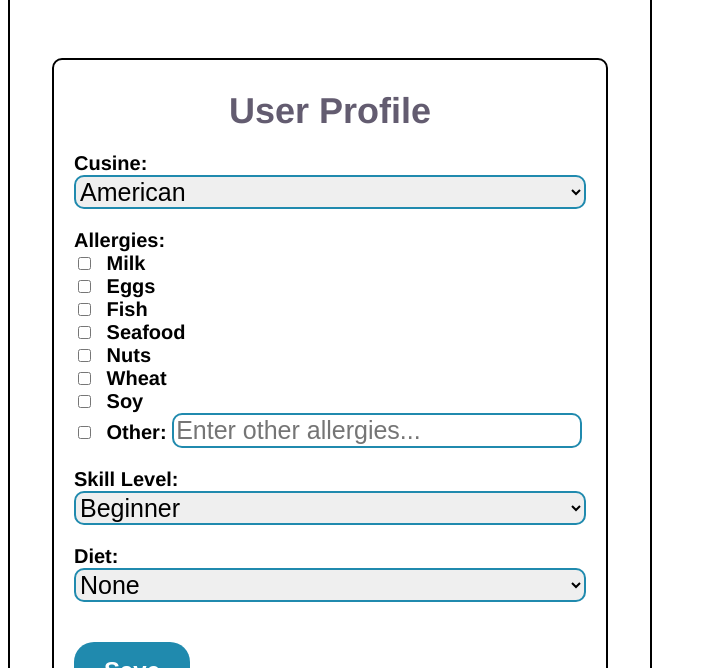
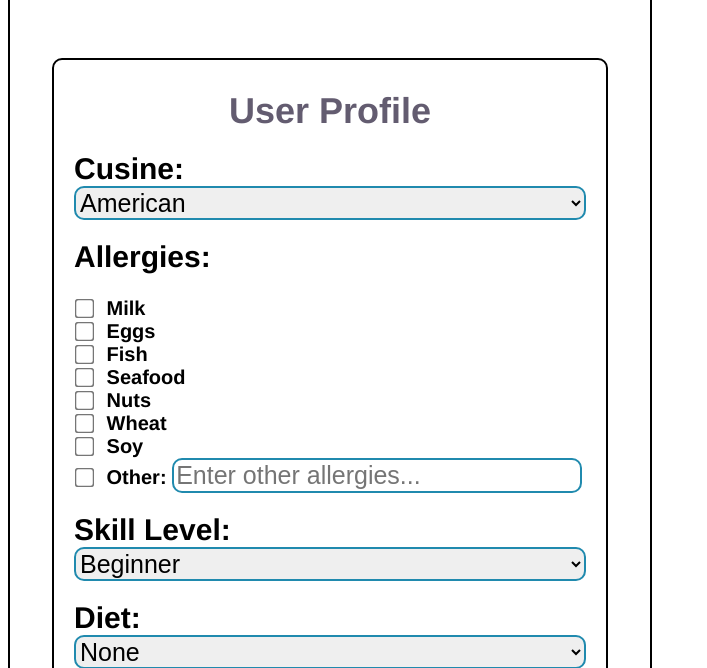
Before and after one commit to rachelrowe898/kitch-wiz-app, a website: page app/User Profile/userProfile.html in a window 1280 px wide. Shown: the part 132-800 px from the top of the page, without its empty margins (0-707 px from the left). Drawn offline with Linux system fonts and the light colour scheme.

Commit message:
Improve readability on headers

```diff
--- a/app/User Profile/style.css
+++ b/app/User Profile/style.css
@@ -1,6 +1,10 @@
 body {
     margin-bottom: 200%;
     overflow-y: scroll;
+}
+
+h2 {
+    margin: 0px;
 }
 
 .wrapper {
@@ -431,3 +435,7 @@ input[type="checkbox"] {
     margin: 10px;
     line-height: 1.5;
   }
+
+  .profile-detail-allergies input[type="checkbox"] {
+    transform: scale(1.5);
+  }
--- a/app/User Profile/userProfile.html
+++ b/app/User Profile/userProfile.html
@@ -36,7 +36,7 @@
                         <h1 class="user-profile-heading">User Profile</h1>
                         <div class="user-details">
                             <div class="profile-detail">
-                                <label for="food-preference">Cusine:</label>
+                                <label for="food-preference"><h2>Cusine:</h2></label>
                                 <select id="food-preference">
                                     <option value="Japanese">American</option>
                                     <option value="Chinese">Chinese</option>
@@ -52,7 +52,7 @@
                             </div>
 
                             <div class="profile-detail-allergies">
-                                <label for="allergies">Allergies:</label><br>
+                                <label for="allergies"><h2>Allergies:</h2></label><br>
                                     <input type="checkbox" id="Milk" name="allergies" value="Milk">
                                     <label for="Milk">Milk</label><br>
                                     <input type="checkbox" id="Eggs" name="allergies" value="Eggs">
@@ -73,7 +73,7 @@
                             </div>
 
                             <div class="profile-detail">
-                                <label for="difficulty">Skill Level:</label>
+                                <label for="difficulty"><h2>Skill Level:</h2></label>
                                 <select id="difficulty">
                                     <option value="Easy">Beginner</option>
                                     <option value="Medium">Intermediate</option>
@@ -81,7 +81,7 @@
                                 </select>
                             </div>
                             <div class="profile-detail">
-                                <label for="diet">Diet:</label>
+                                <label for="diet"><h2>Diet:</h2></label>
                                 <select id="diet">
                                     <option value="none">None</option>
                                     <option value="vegan">Vegan</option>
```
